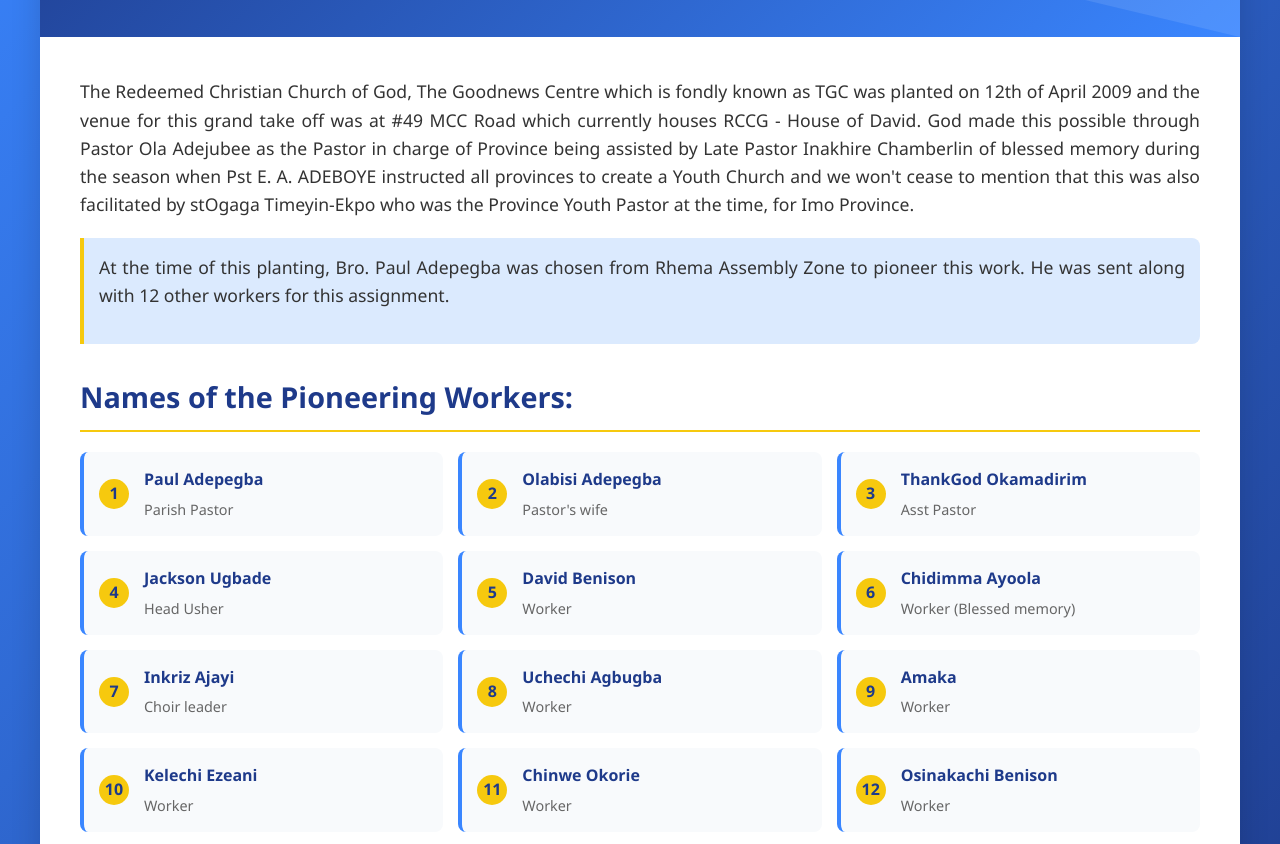
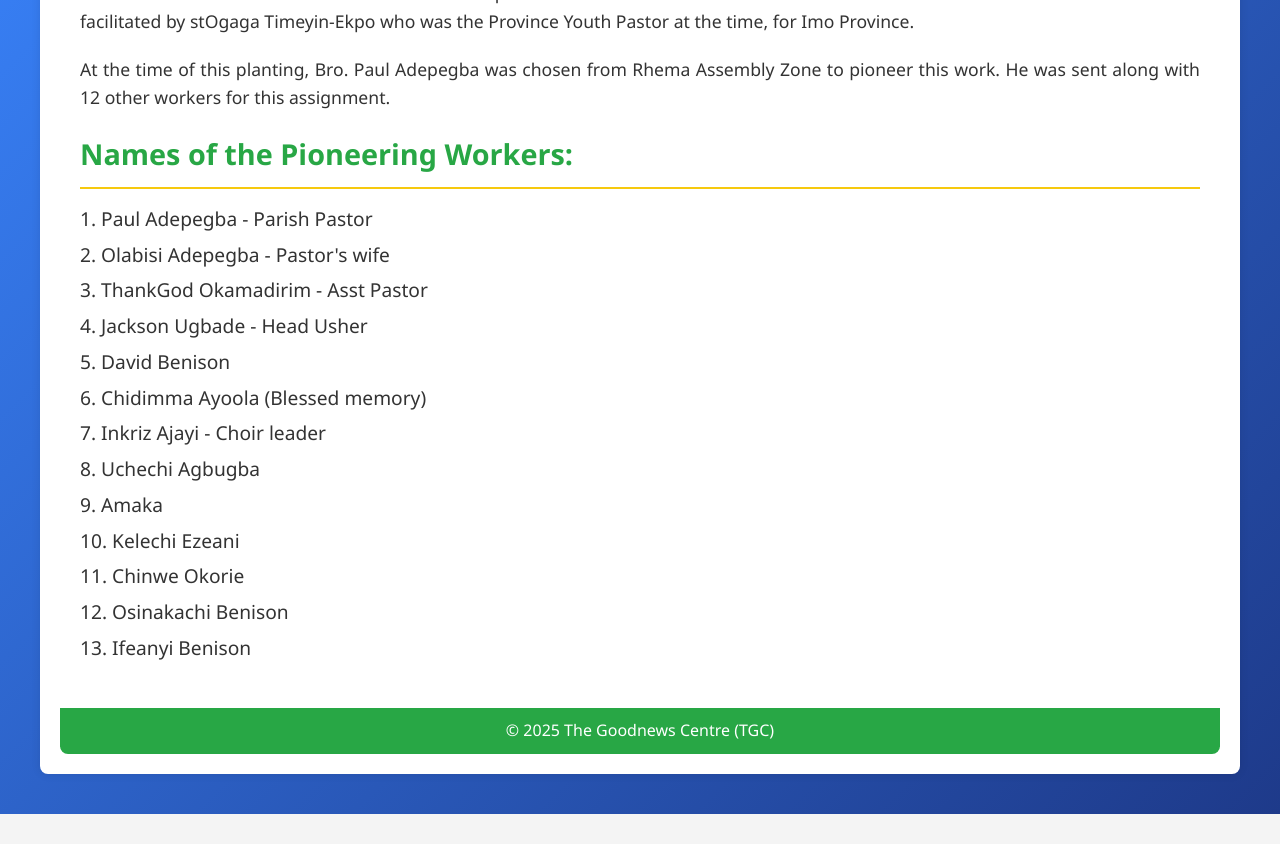
Before and after one commit to eveshoyanofficial/the-goodnews-center, a plain HTML site: page story.html in a window 1280 px wide. Shown: the part 270-1114 px from the top of the page. After the commit the page ends 1084 px from the top, so only its background shows below. Drawn offline with Linux system fonts and the light colour scheme.

Commit message:
Update story.html

```diff
--- a/story.html
+++ b/story.html
@@ -223,7 +223,7 @@
         }
     </style>
 </head>
-<body>
+ <!--<body>
     <div class="container">
         <header>
             <div class="header-content">
@@ -359,5 +359,92 @@
             <p>&copy; 2025 The Goodnews Centre (TGC) - RCCG. All Rights Reserved.</p>
         </div>
     </div>
+</body>-->
+    <style>
+        body {
+            font-family: 'Segoe UI', Tahoma, Geneva, Verdana, sans-serif;
+            line-height: 1.6;
+            margin: 0;
+            background-color: #f4f4f4;
+            color: #333;
+        }
+        .container {
+            max-width: 1200px;
+            margin: 20px auto;
+            background: #fff;
+            padding: 20px;
+            border-radius: 8px;
+            box-shadow: 0 0 10px rgba(0, 0, 0, 0.1);
+        }
+        header {
+            background: #28a745;
+            color: #fff;
+            padding: 10px 0;
+            text-align: center;
+            border-radius: 8px 8px 0 0;
+        }
+        header h1 {
+            margin: 0;
+            font-size: 2.5em;
+        }
+        .content {
+            padding: 20px;
+        }
+        h2 {
+            color: #28a745;
+            margin-top: 20px;
+        }
+        p {
+            text-align: justify;
+            margin-bottom: 20px;
+        }
+        ul {
+            list-style-type: none;
+            padding: 0;
+        }
+        li {
+            margin-bottom: 5px;
+            font-size: 1.2em;
+        }
+        .footer {
+            text-align: center;
+            padding: 10px 0;
+            background: #28a745;
+            color: #fff;
+            border-radius: 0 0 8px 8px;
+            margin-top: 20px;
+        }
+    </style>
+</head>
+<body>
+    <div class="container">
+        <header>
+            <h1>The Story of The Goodnews Centre (TGC)</h1>
+        </header>
+        <div class="content">
+            <p>The Redeemed Christian Church of God, The Goodnews Centre which is fondly known as TGC was planted on 12th of April 2009 and the venue for this grand take off was at #49 MCC Road which currently houses RCCG - House of David. God made this possible through Pastor Ola Adejubee as the Pastor in charge of Province being assisted by Late Pastor Inakhire Chamberlin of blessed memory during the season when Pst E. A. ADEBOYE instructed all provinces to create a Youth Church and we won't cease to mention that this was also facilitated by stOgaga Timeyin-Ekpo who was the Province Youth Pastor at the time, for Imo Province.</p>
+            <p>At the time of this planting, Bro. Paul Adepegba was chosen from Rhema Assembly Zone to pioneer this work. He was sent along with 12 other workers for this assignment.</p>
+            <h2>Names of the Pioneering Workers:</h2>
+            <ul>
+                <li>1. Paul Adepegba - Parish Pastor</li>
+                <li>2. Olabisi Adepegba - Pastor's wife</li>
+                <li>3. ThankGod Okamadirim - Asst Pastor</li>
+                <li>4. Jackson Ugbade - Head Usher</li>
+                <li>5. David Benison</li>
+                <li>6. Chidimma Ayoola (Blessed memory)</li>
+                <li>7. Inkriz Ajayi - Choir leader</li>
+                <li>8. Uchechi Agbugba</li>
+                <li>9. Amaka</li>
+                <li>10. Kelechi Ezeani</li>
+                <li>11. Chinwe Okorie</li>
+                <li>12. Osinakachi Benison</li>
+                <li>13. Ifeanyi Benison</li>
+            </ul>
+        </div>
+        <div class="footer">
+            <p>&copy; 2025 The Goodnews Centre (TGC)</p>
+        </div>
+    </div>
 </body>
 </html>
+</html>
```
